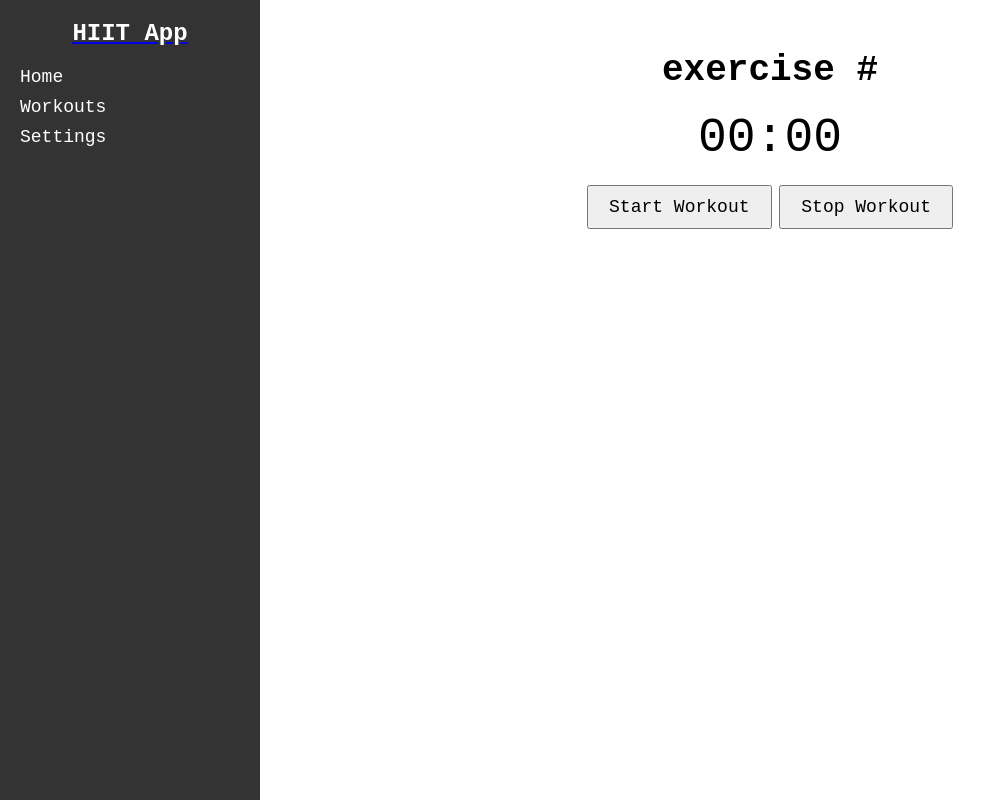
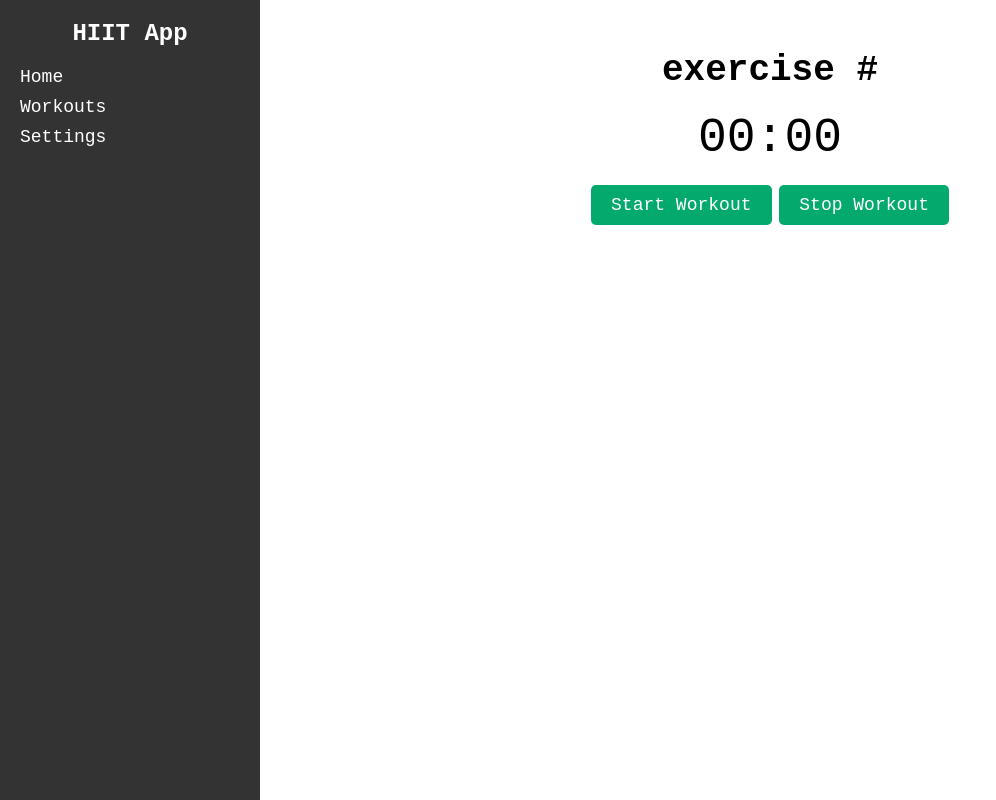
Before and after one commit to lyp1noff/hiit-cw, a website with bundled scripts: page public/index.html in a window 1280 px wide. Shown: the whole page, without its empty margins (0-996 px from the left). Built offline with nearby package versions, Linux system fonts and the light colour scheme.

Commit message:
Buttons CSS

```diff
--- a/public/css/index.css
+++ b/public/css/index.css
@@ -18,6 +18,13 @@ main {
 }
 
 .container button {
+    background-color: #04AA6D;
+    border: none;
+    color: white;
+    text-align: center;
+    text-decoration: none;
+    display: inline-block;
+    border-radius: 5px;
     margin-top: 20px;
     padding: 10px 20px;
     font-size: 18px;
@@ -36,6 +43,10 @@ main {
     top: 0;
     left: 0;
     background-color: #333;
+}
+
+#menu a {
+    text-decoration: none;
 }
 
 #menu h1 {
```
Also changed, not shown: public/index.html (+1 -1 lines).
